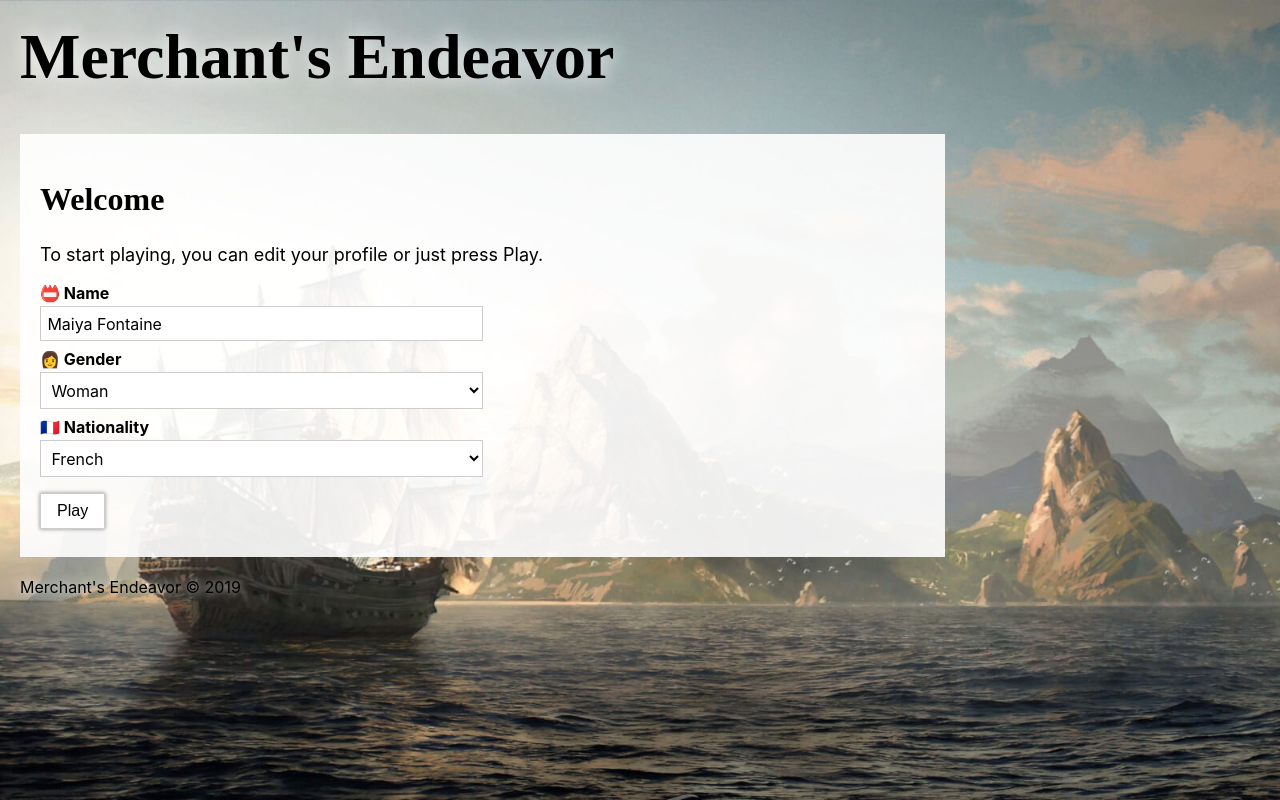
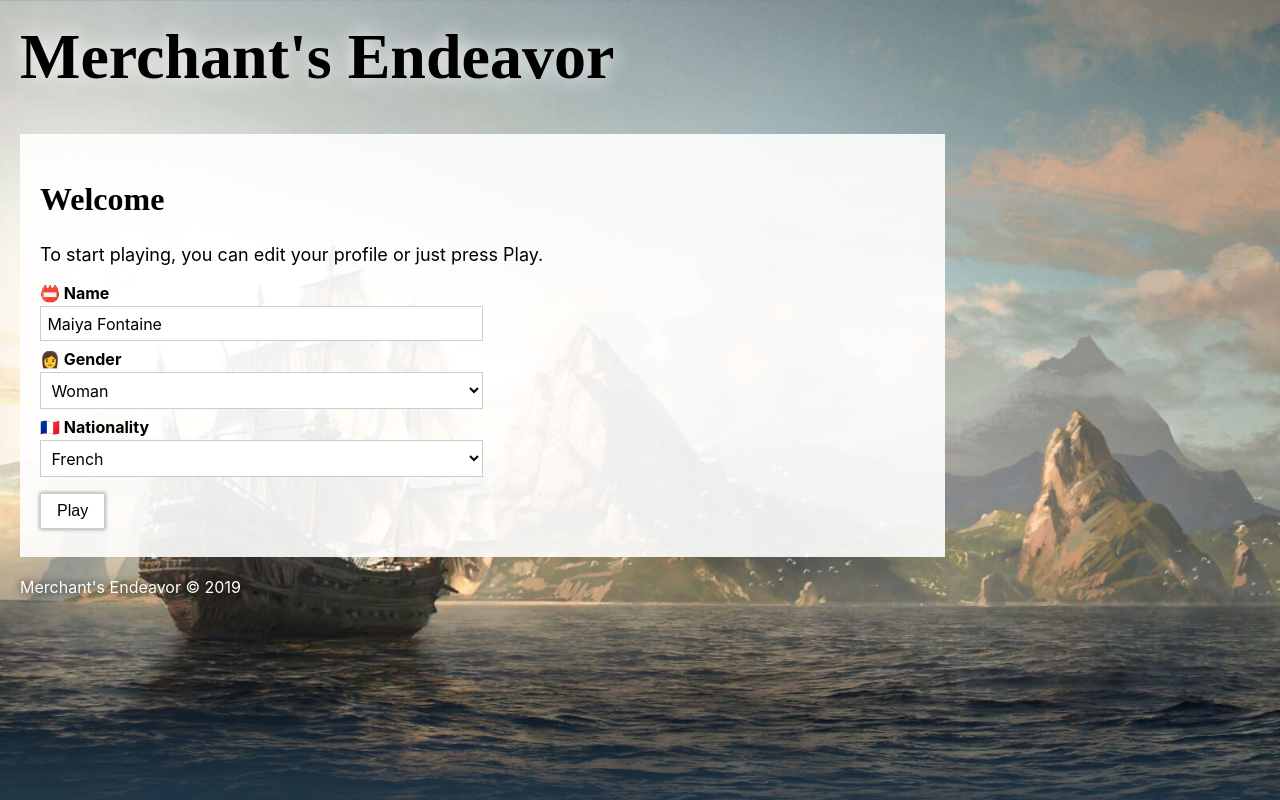
Before and after one commit to tonygustafsson/merchants-endeavor, a Svelte app: page / in a window 1280 px wide. Built offline with nearby package versions, Linux system fonts and the light colour scheme; a web font is replaced by a local one.

Commit message:
Better background for game and notification design

```diff
--- a/public/global.css
+++ b/public/global.css
@@ -10,8 +10,10 @@ body {
 body {
     font-family: -apple-system, BlinkMacSystemFont, 'Segoe UI', Roboto, Oxygen-Sans, Ubuntu, Cantarell, 'Helvetica Neue',
         sans-serif;
+    background-color: #213748;
     background-image: url('./img/background.jpg');
     background-size: cover;
+    background-repeat: no-repeat;
 }
 
 @media (min-width: 1000px) {
--- a/src/App.svelte
+++ b/src/App.svelte
@@ -38,7 +38,8 @@
         cursor: pointer;
     }
     .footer {
-        text-shadow: 0 0 10px #fff;
+        color: #fff;
+        text-shadow: 0 0 10px #000;
     }
 </style>
 
--- a/src/components/Notifications.svelte
+++ b/src/components/Notifications.svelte
@@ -16,11 +16,16 @@
         left: 0;
         width: 100%;
         background-color: rgb(207, 255, 163);
-        padding: 1em;
+        padding: 0.75em;
         text-align: center;
+    }
+    p {
+        font-size: 140%;
     }
     .icon {
         color: green;
+        font-size: 140%;
+        vertical-align: middle;
     }
 </style>
 
```
Also changed, not shown: public/img/background-desktop.jpg, public/img/background.jpg.
